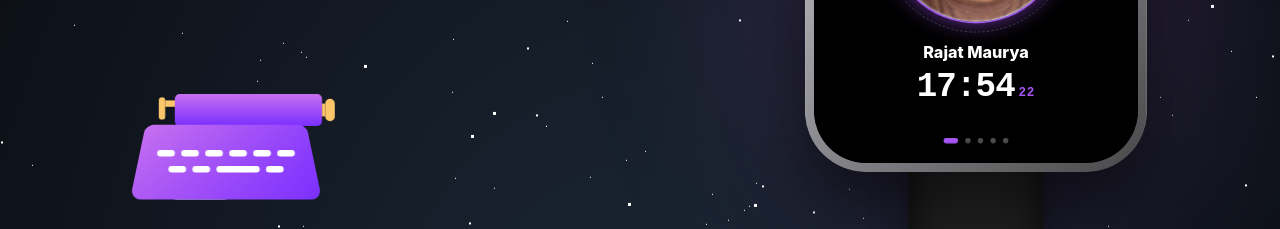
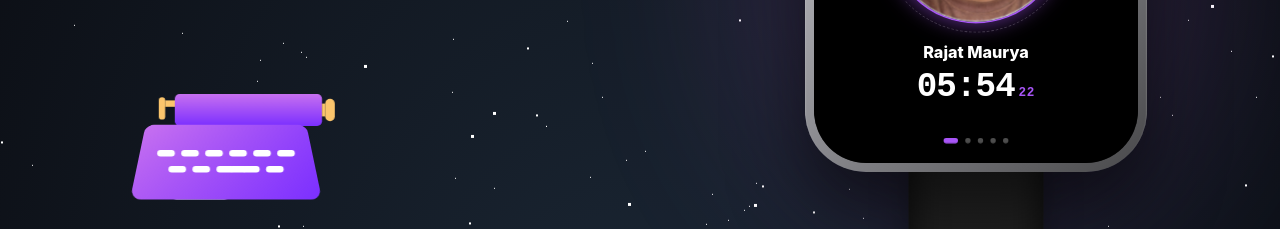
Before and after one commit to rajatmaurya-cs/Portfolio_Site, a Next.js app: page / in a window 1280 px wide. Shown: the part 393-622 px from the top of the page. Built offline with nearby package versions, Linux system fonts and the light colour scheme; a web font is replaced by a local one.

Commit message:
fix: change smart watch to use 12-hour clock format instead of 24-hour military time

```diff
--- a/components/SamrtWatch.jsx
+++ b/components/SamrtWatch.jsx
@@ -14,7 +14,9 @@ const SmartWatch = () => {
     return () => clearInterval(timer);
   }, []);
 
-  const hours = mounted ? time.getHours().toString().padStart(2, '0') : '--';
+  const h24 = mounted ? time.getHours() : 0;
+  const h12 = h24 % 12 || 12; // Convert 0 to 12 for midnight
+  const hours = mounted ? h12.toString().padStart(2, '0') : '--';
   const minutes = mounted ? time.getMinutes().toString().padStart(2, '0') : '--';
   const seconds = mounted ? time.getSeconds().toString().padStart(2, '0') : '--';
   const sysTime = mounted ? `${hours}:${minutes}` : '--:--';
```
